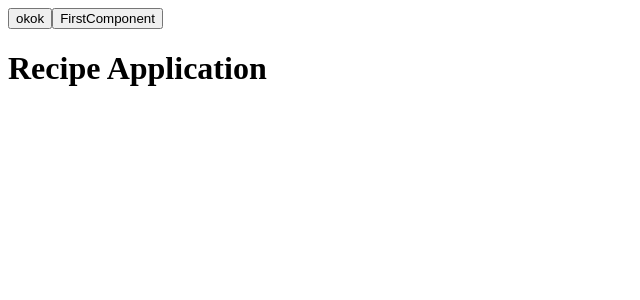
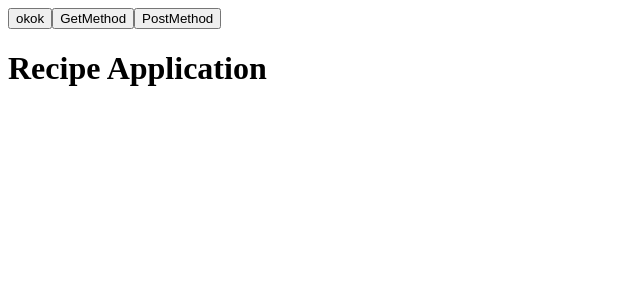
Before and after one commit to ArastoSahbaei/RecipeApplication, a React (Create React App) app in the folder client/: page / in a window 1280 px wide. Shown: the top 300 px of the page, without its empty margins (0-640 px from the left). Built offline with nearby package versions, Linux system fonts and the light colour scheme.

Commit message:
Post method now working

```diff
--- a/client/src/components/FirstComponent.tsx
+++ b/client/src/components/FirstComponent.tsx
@@ -1,6 +1,15 @@
 import React, { useState } from 'react'
 import service from '../shared/api/service/service'
 
+const theData = {
+    title: "arasto",
+    duration: 5,
+    ingrediens: "1337",
+    description: "1918",
+    originCountry: "Farsi",
+    language: "sweden",
+    views: 2342
+}
 
 export const FirstComponent = () => {
     const [data, setData] = useState("data.bio")
@@ -10,7 +19,9 @@ export const FirstComponent = () => {
             <button onClick={() => service.getAllRecipes().then((response: any) => {
                 setData(response)
             })}>
-                FirstComponent</button>
+                GetMethod</button>
+
+            <button onClick={() => service.createRecipe(theData)}> PostMethod</button>
 
         </div>
     )
--- a/client/src/shared/api/service/service.ts
+++ b/client/src/shared/api/service/service.ts
@@ -13,7 +13,7 @@ const deleteRecipeById = (recipeId: any) => {
 };
 
 const createRecipe = (newRecipe: object) => {
-    return http.post(`/recipe/${newRecipe}`);
+    return http.post(`/recipe`, newRecipe);
 };
 
 const updateRecipe = (updatedRecipe: object) => {
```
